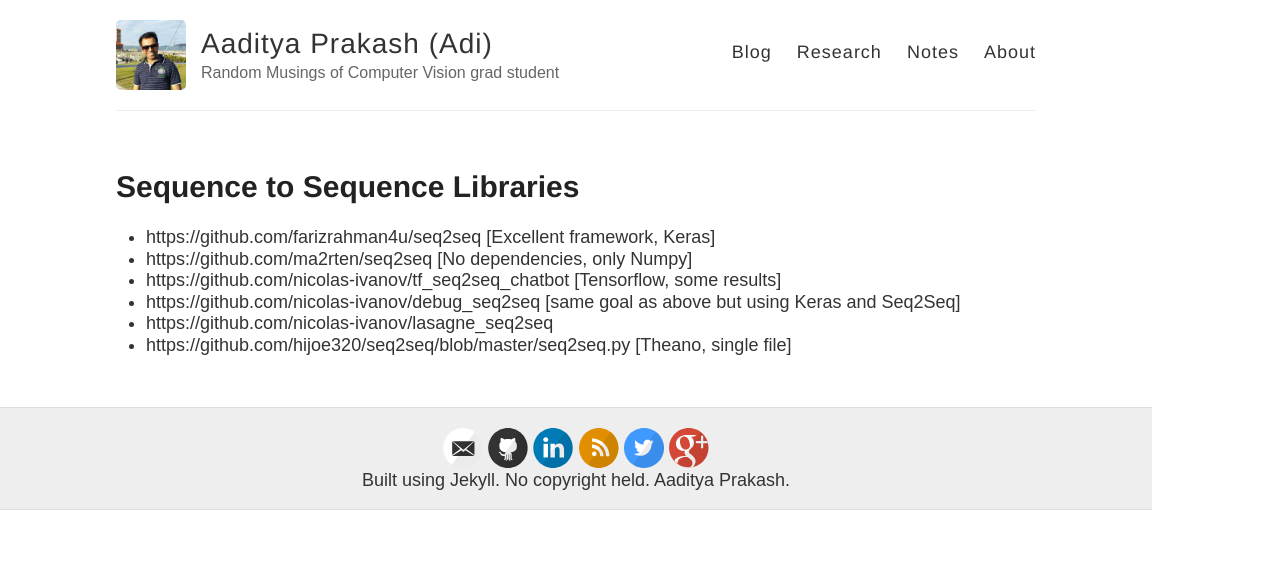
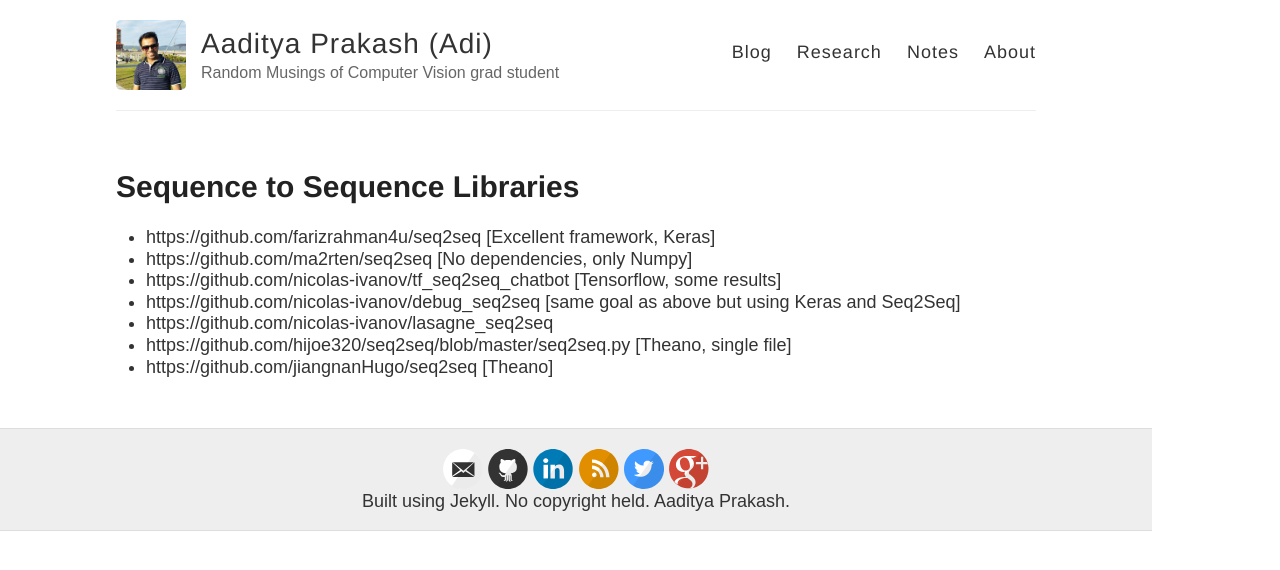
Before and after one commit to iamaaditya/iamaaditya.github.io, a Jekyll site: the page built from sequence-to-sequence-libraries.md, in a window 1280 px wide. Shown: the top 570 px of the page. Built offline with Jekyll 4.4.1, drawn with Linux system fonts in a browser that asks for light colours; some web fonts are replaced.

Commit message:
Update from Forestry.io - sequence-to-sequence-libraries.md

```diff
--- a/sequence-to-sequence-libraries.md
+++ b/sequence-to-sequence-libraries.md
@@ -11,3 +11,4 @@ draft: true
 * https://github.com/nicolas-ivanov/debug_seq2seq  [same goal as above but using Keras and Seq2Seq]
 * https://github.com/nicolas-ivanov/lasagne_seq2seq
 * https://github.com/hijoe320/seq2seq/blob/master/seq2seq.py [Theano, single file]
+* https://github.com/jiangnanHugo/seq2seq [Theano]
```
